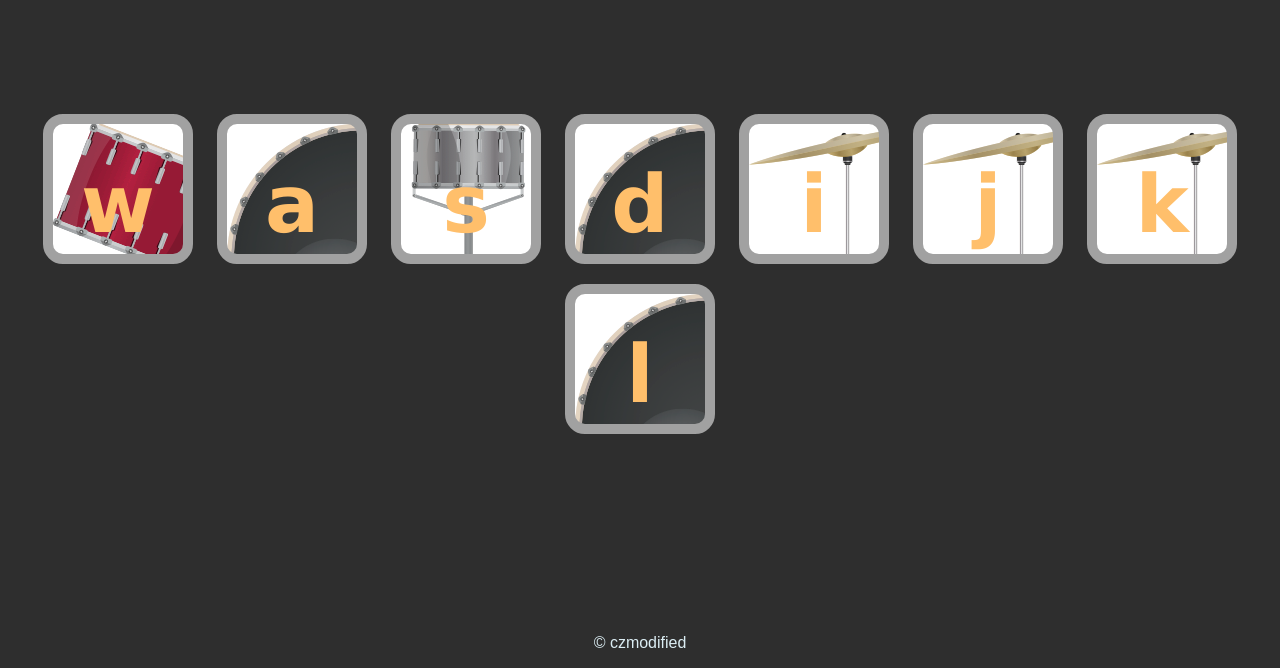
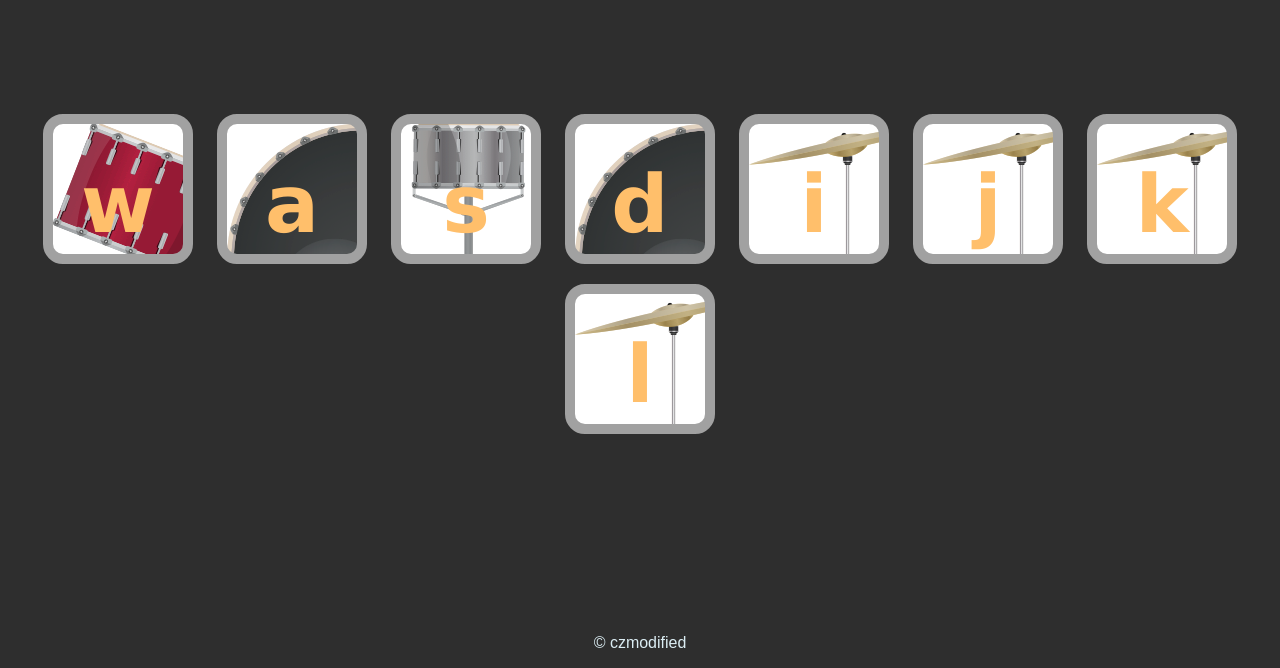
Before and after one commit to chezapangestu/drumkitJS, a plain HTML site: page index.html in a window 1280 px wide. Shown: the part 169-837 px from the top of the page. Drawn offline with Linux system fonts and the light colour scheme.

Commit message:
change image on the crash section

```diff
--- a/styles.css
+++ b/styles.css
@@ -45,7 +45,7 @@ footer {
 }
 
 .l {
-  background-image: url("images/kick.png");
+  background-image: url("images/crash.png");
 }
 
 .set {
```
